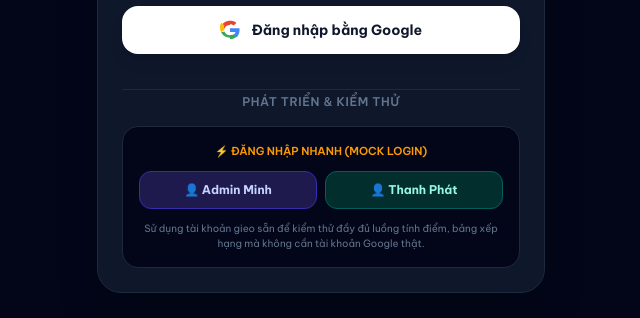
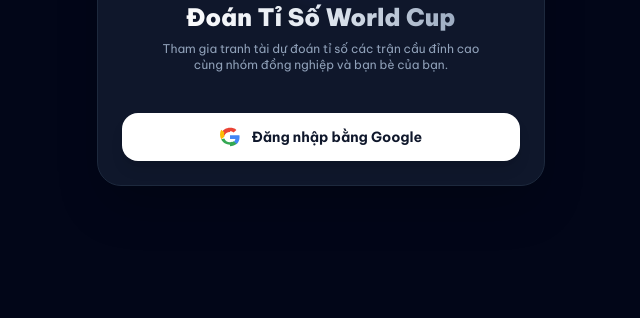
Before and after one commit to kimvantoan/dudoan, a Next.js app in the folder frontend/: page / in a window 1280 px wide. Shown: the part 411-729 px from the top of the page, without its empty margins (319-959 px from the left). Built offline with nearby package versions, Linux system fonts and the light colour scheme; no server answers.

Commit message:
chore: remove dev mock login section from login screen

```diff
--- a/frontend/src/components/LoginScreen.tsx
+++ b/frontend/src/components/LoginScreen.tsx
@@ -62,43 +62,6 @@
             </svg>
             {isLoading ? 'Đang kết nối...' : 'Đăng nhập bằng Google'}
           </button>
-
-          {/* Dev Mock Login Segment */}
-          <div className="relative pt-6">
-            <div className="absolute inset-0 flex items-center">
-              <span className="w-full border-t border-slate-800"></span>
-            </div>
-            <div className="relative flex justify-center text-xs uppercase">
-              <span className="bg-slate-900 px-3 text-slate-500 font-semibold tracking-wider">
-                Phát Triển & Kiểm Thử
-              </span>
-            </div>
-          </div>
-
-          <div className="bg-slate-950 p-4 rounded-2xl border border-slate-800 space-y-3">
-            <div className="text-[11px] text-amber-500 font-semibold">
-              ⚡ ĐĂNG NHẬP NHANH (MOCK LOGIN)
-            </div>
-            <div className="grid grid-cols-2 gap-2">
-              <button
-                onClick={() => handleMockLogin(1)}
-                disabled={isLoading}
-                className="bg-indigo-950 hover:bg-indigo-900 disabled:opacity-50 border border-indigo-800 text-indigo-200 text-xs font-bold py-2.5 px-2 rounded-xl transition-all cursor-pointer"
-              >
-                👤 Admin Minh
-              </button>
-              <button
-                onClick={() => handleMockLogin(2)}
-                disabled={isLoading}
-                className="bg-teal-950 hover:bg-teal-900 disabled:opacity-50 border border-teal-800 text-teal-200 text-xs font-bold py-2.5 px-2 rounded-xl transition-all cursor-pointer"
-              >
-                👤 Thanh Phát
-              </button>
-            </div>
-            <p className="text-[10px] text-slate-500">
-              Sử dụng tài khoản gieo sẵn để kiểm thử đầy đủ luồng tính điểm, bảng xếp hạng mà không cần tài khoản Google thật.
-            </p>
-          </div>
         </div>
       </div>
     </main>
```
Also changed, not shown: 1 other file (tests, documents, lock files or other folders).
